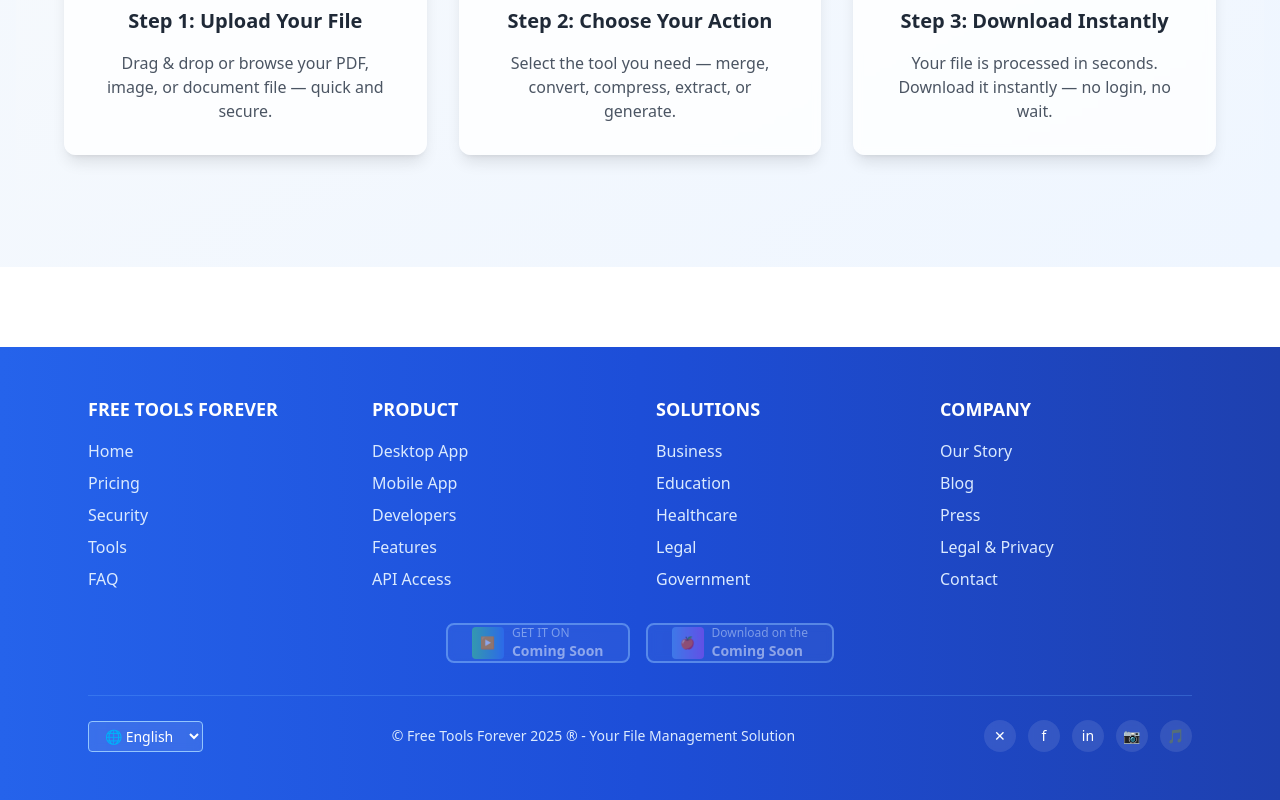
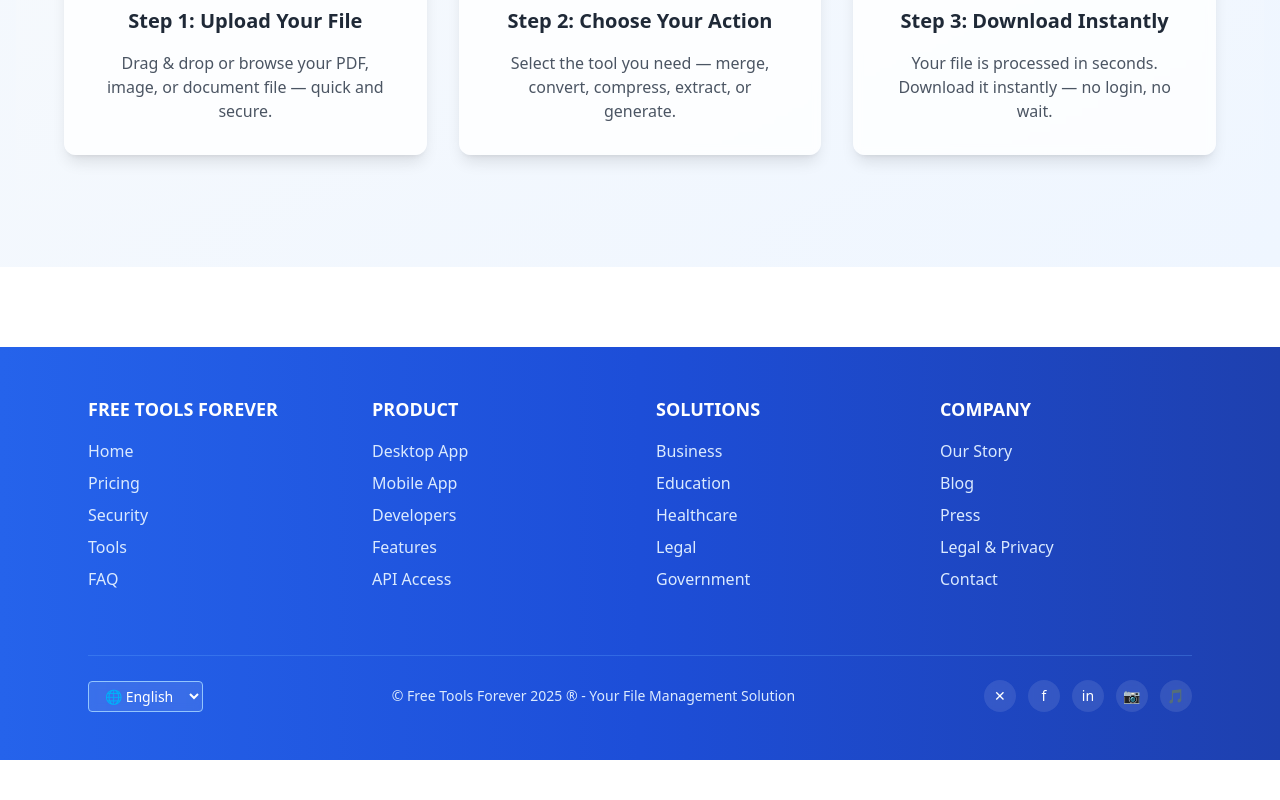
Before and after one commit to coderzafii/digital-document-suite-21, a React (Vite) app: page / in a window 1280 px wide. Shown: the part 2334-3134 px from the top of the page. After the commit the page ends 3094 px from the top, so only its background shows below. Built offline with nearby package versions, Linux system fonts and the light colour scheme.

Commit message:
Visual edit in Lovable
Edited UI in Lovable

```diff
--- a/src/components/Footer.tsx
+++ b/src/components/Footer.tsx
@@ -1,10 +1,7 @@
-
 import { Button } from "@/components/ui/button";
 import { Separator } from "@/components/ui/separator";
-
 const Footer = () => {
-  return (
-    <footer className="bg-gradient-to-r from-blue-600 via-blue-700 to-blue-800 mt-20">
+  return <footer className="bg-gradient-to-r from-blue-600 via-blue-700 to-blue-800 mt-20">
       <div className="container mx-auto px-6 py-12 max-w-6xl">
         {/* Main Footer Content */}
         <div className="grid grid-cols-1 md:grid-cols-2 lg:grid-cols-4 gap-8 mb-8">
@@ -59,33 +56,9 @@ const Footer = () => {
 
         {/* App Store Buttons */}
         <div className="flex flex-col sm:flex-row gap-4 mb-8 justify-center">
-          <Button
-            variant="outline"
-            className="flex items-center gap-2 px-6 py-3 border-2 border-blue-300 bg-white/10 backdrop-blur-sm rounded-lg hover:bg-white/20 transition-colors cursor-not-allowed opacity-60"
-            disabled
-          >
-            <div className="w-8 h-8 bg-gradient-to-r from-green-400 to-blue-500 rounded flex items-center justify-center">
-              <span className="text-white font-bold text-xs">▶</span>
-            </div>
-            <div className="text-left">
-              <div className="text-xs text-blue-100">GET IT ON</div>
-              <div className="text-sm font-semibold text-white">Coming Soon</div>
-            </div>
-          </Button>
 
-          <Button
-            variant="outline"
-            className="flex items-center gap-2 px-6 py-3 border-2 border-blue-300 bg-white/10 backdrop-blur-sm rounded-lg hover:bg-white/20 transition-colors cursor-not-allowed opacity-60"
-            disabled
-          >
-            <div className="w-8 h-8 bg-gradient-to-r from-blue-400 to-purple-500 rounded flex items-center justify-center">
-              <span className="text-white font-bold text-xs">🍎</span>
-            </div>
-            <div className="text-left">
-              <div className="text-xs text-blue-100">Download on the</div>
-              <div className="text-sm font-semibold text-white">Coming Soon</div>
-            </div>
-          </Button>
+
+
         </div>
 
         <Separator className="mb-6 bg-blue-400/30" />
@@ -121,8 +94,6 @@ const Footer = () => {
           </div>
         </div>
       </div>
-    </footer>
-  );
+    </footer>;
 };
-
 export default Footer;
```
